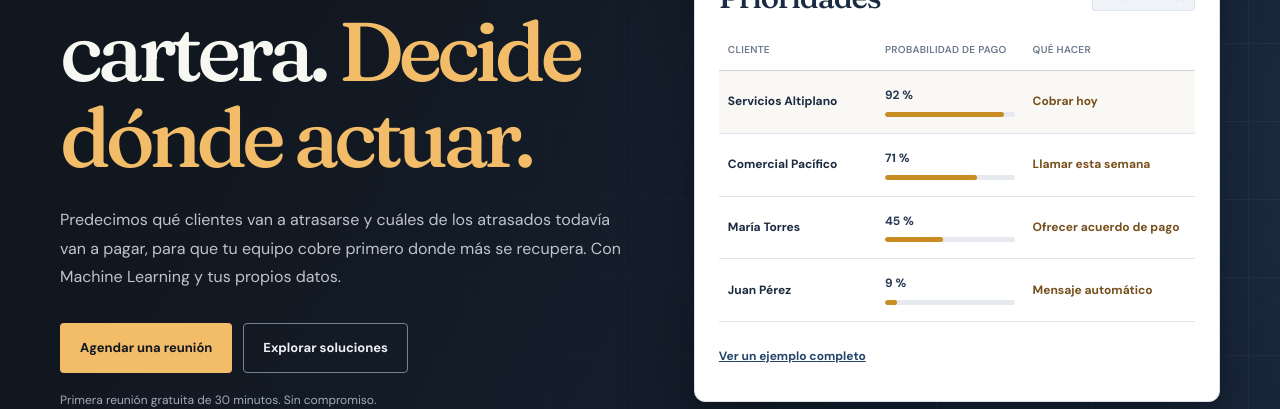
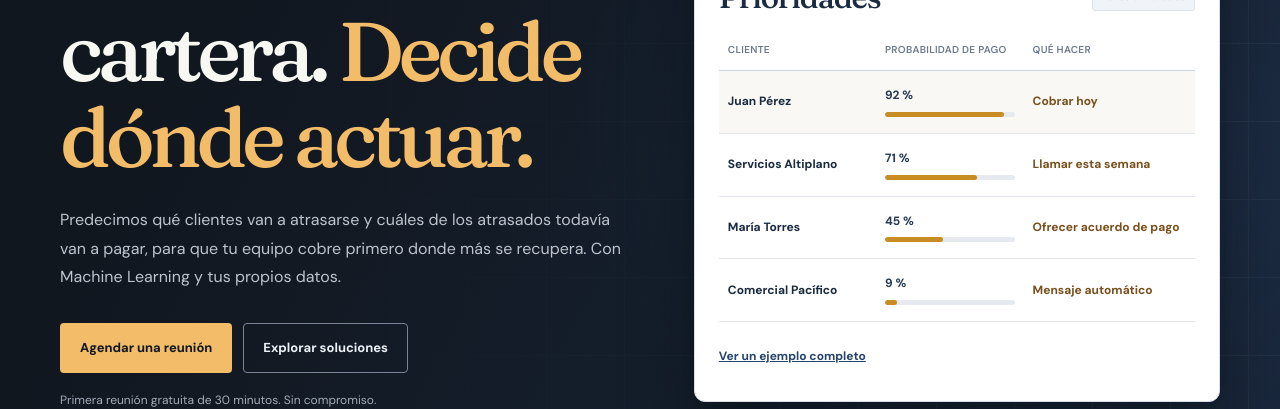
Before and after one commit to QuorumRisk/QuorumRisk.github.io, a plain HTML site: page index.html in a window 1280 px wide. Shown: the part 269-678 px from the top of the page. Drawn offline with Linux system fonts and the light colour scheme.

Commit message:
Alternamos personas y empresas en el ejemplo de cartera

```diff
--- a/index.html
+++ b/index.html
@@ -138,10 +138,10 @@
         <div class="sample-head"><strong>Así puede verse la cartera priorizada de tu equipo</strong></div>
         <div class="sample-body"><div class="sample-title-row"><h2 class="example-title">Prioridades</h2><span class="sample-tag">Datos simulados</span></div>
           <div class="example-scroll"><table class="priority-table"><thead><tr><th>Cliente</th><th>Probabilidad de pago</th><th>Qué hacer</th></tr></thead><tbody>
-            <tr><td>Servicios Altiplano</td><td>92 %<div class="bar-track"><span style="width:92%"></span></div></td><td>Cobrar hoy</td></tr>
-            <tr><td>Comercial Pacífico</td><td>71 %<div class="bar-track"><span style="width:71%"></span></div></td><td>Llamar esta semana</td></tr>
+            <tr><td>Juan Pérez</td><td>92 %<div class="bar-track"><span style="width:92%"></span></div></td><td>Cobrar hoy</td></tr>
+            <tr><td>Servicios Altiplano</td><td>71 %<div class="bar-track"><span style="width:71%"></span></div></td><td>Llamar esta semana</td></tr>
             <tr><td>María Torres</td><td>45 %<div class="bar-track"><span style="width:45%"></span></div></td><td>Ofrecer acuerdo de pago</td></tr>
-            <tr><td>Juan Pérez</td><td>9 %<div class="bar-track"><span style="width:9%"></span></div></td><td>Mensaje automático</td></tr>
+            <tr><td>Comercial Pacífico</td><td>9 %<div class="bar-track"><span style="width:9%"></span></div></td><td>Mensaje automático</td></tr>
           </tbody></table></div>
           <a class="sample-link" href="/casos/recuperacion-de-cartera/">Ver un ejemplo completo</a>
         </div>
```
